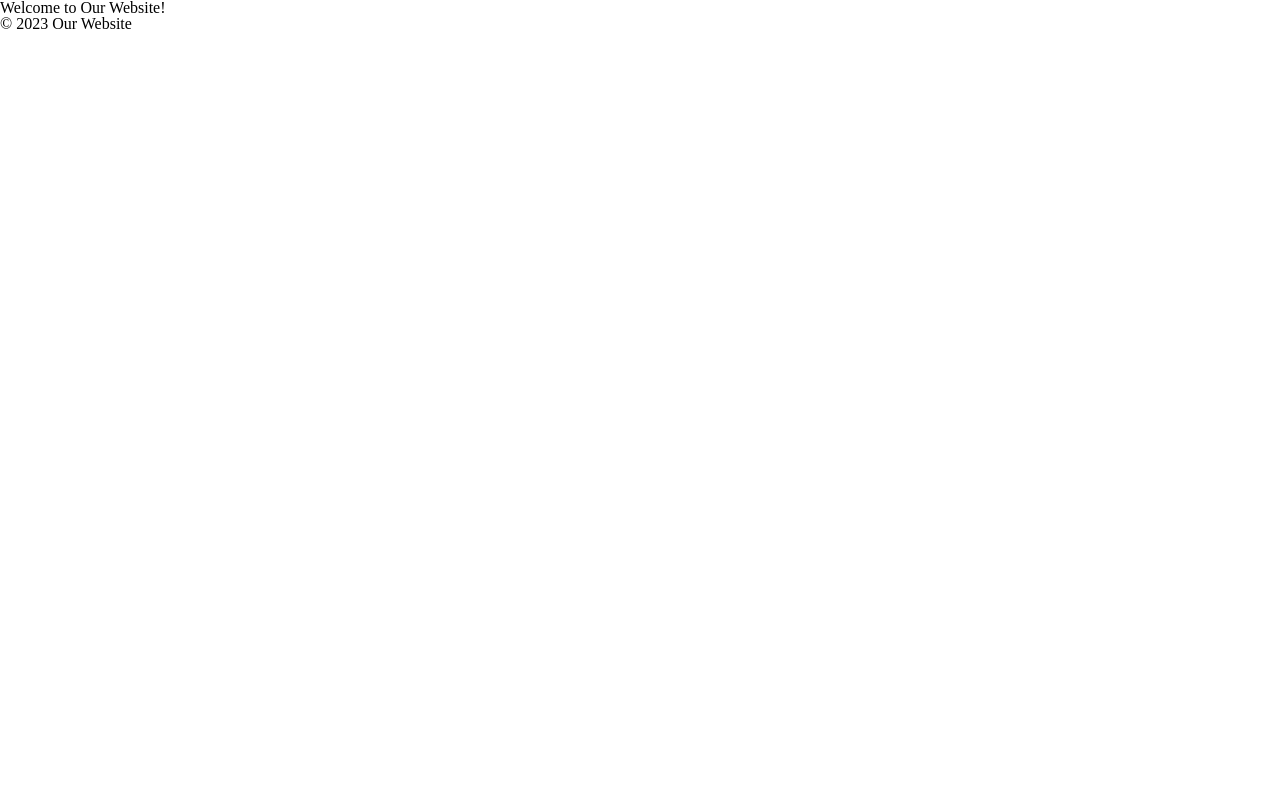
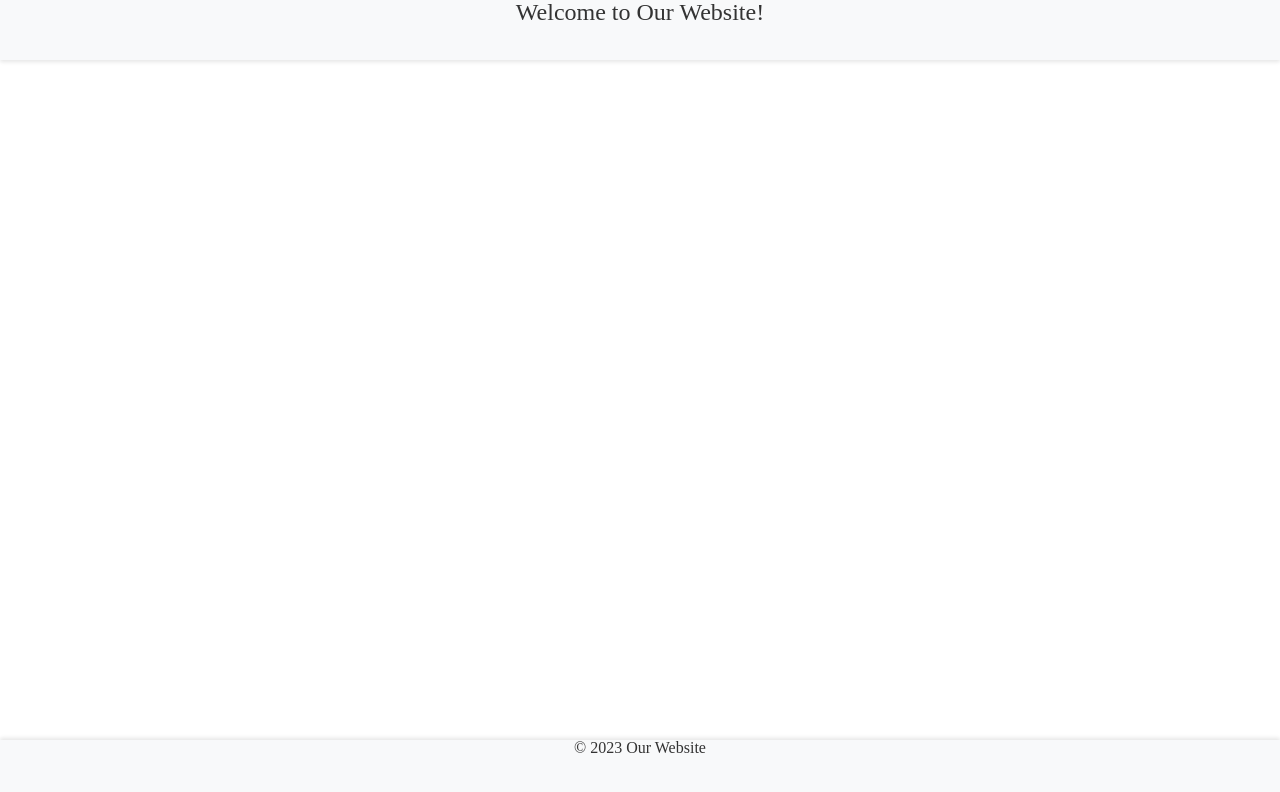
Before and after one commit to shimamaru/a-tetch-html-, a website built with Parcel: page index.html in a window 1280 px wide. Built offline with nearby package versions, Linux system fonts and the light colour scheme.

Commit message:
スタイルの構築も完成

```diff
--- /dev/null
+++ b/components/footer/footer.css
@@ -0,0 +1,16 @@
+footer {
+  background-color: #f8f9fa;
+  height: 60px;
+  padding: 20px;
+  text-align: center;
+  box-shadow: 0 -2px 4px 0 rgba(0, 0, 0, 0.1);
+  position: fixed;
+  width: 100%;
+  bottom: 0;
+}
+
+footer p {
+  margin: 0;
+  font-size: 1em;
+  color: #333;
+}
--- /dev/null
+++ b/components/header/header.css
@@ -0,0 +1,13 @@
+header {
+  background-color: #f8f9fa;
+  height: 60px;
+  padding: 20px;
+  text-align: center;
+  box-shadow: 0 2px 4px 0 rgba(0, 0, 0, 0.1);
+}
+
+header h1 {
+  margin: 0;
+  font-size: 1.5em;
+  color: #333;
+}
--- a/index.html
+++ b/index.html
@@ -5,6 +5,8 @@
     <meta name="viewport" content="width=device-width, initial-scale=1.0" />
     <meta http-equiv="X-UA-Compatible" content="ie=edge" />
     <link rel="stylesheet" href="styles/reset.css" />
+    <link rel="stylesheet" href="./components/footer/footer.css" />
+    <link rel="stylesheet" href="./components/header/header.css" />
     <link rel="stylesheet" href="styles/styles.css" />
     <title>Build in HTML</title>
   </head>
@@ -17,6 +19,5 @@
     <footer>
       <p>© 2023 Our Website</p>
     </footer>
-
   </body>
 </html>
```
Also changed, not shown: combine.js (+6 -5 lines), components/footer/footer.html (renamed from components/footer.html), components/header.css (deleted), components/header/header.html (renamed from components/header.html). Lines whose indentation alone changed are shown as unchanged.
